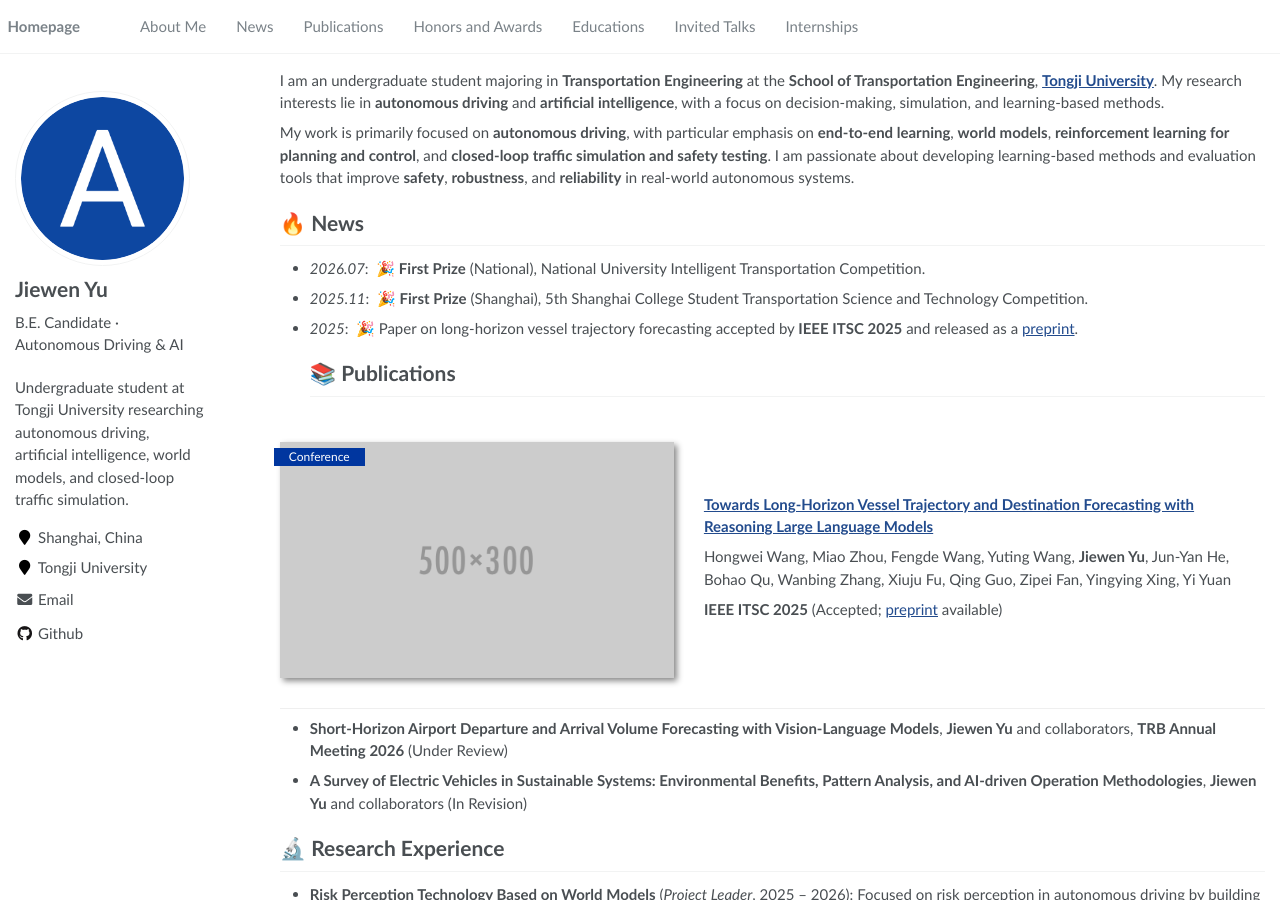
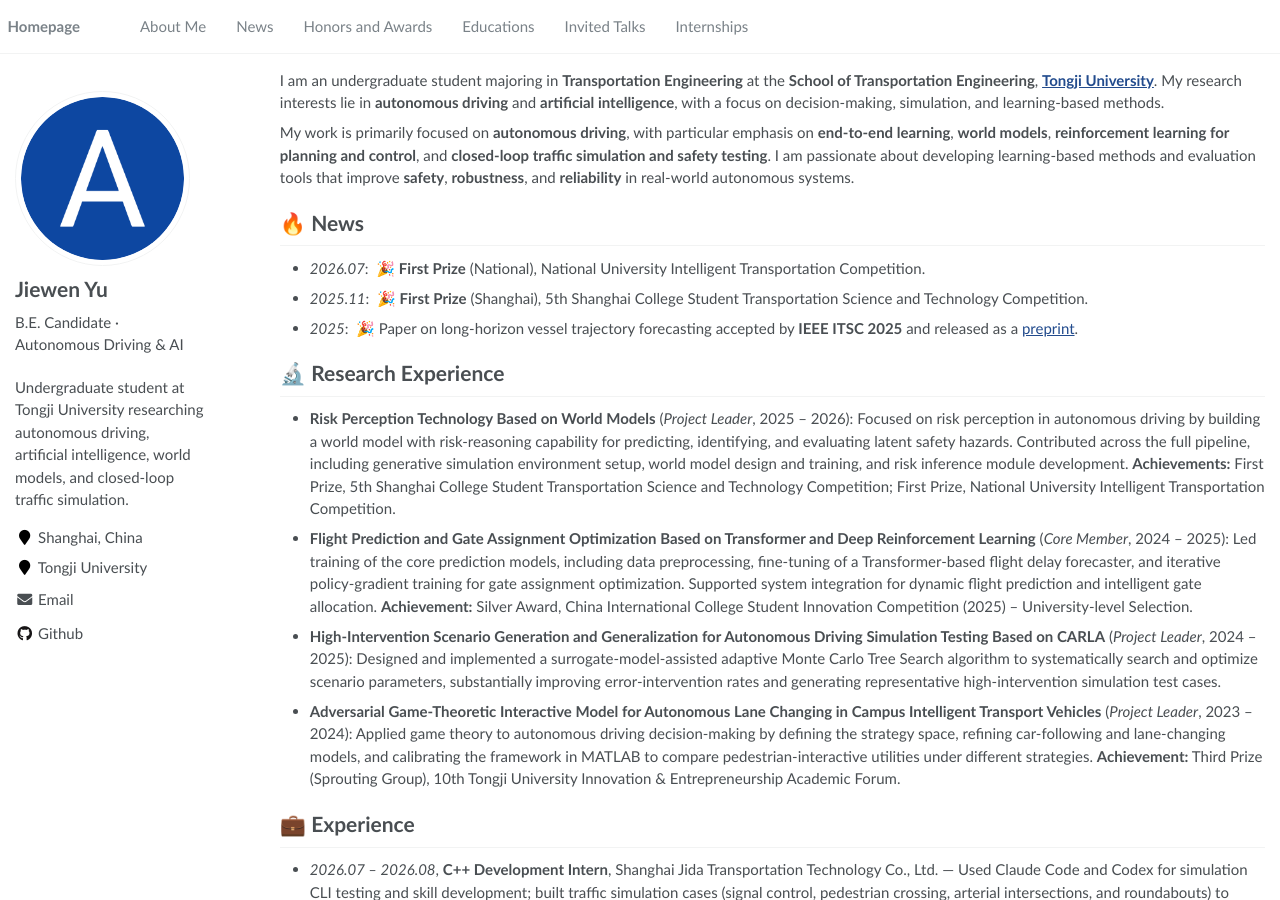
Before and after one commit to jieweny01/jieweny01.github.io, a Jekyll site: the page built from _pages/about.md, in a window 1280 px wide and 900 px high. Built offline with Jekyll 4.4.1, drawn with Linux system fonts in a browser that asks for light colours.

Commit message:
Remove publications section for now and update navigation.
Co-authored-by: Cursor <cursoragent@cursor.com>

```diff
--- a/_data/navigation.yml
+++ b/_data/navigation.yml
@@ -5,9 +5,6 @@ main:
 
   - title: "News"
     url: "/#-news"
-
-  - title: "Publications"
-    url: "/#-publications"
 
   - title: "Honors and Awards"
     url: "/#-honors-and-awards"
--- a/_pages/about.md
+++ b/_pages/about.md
@@ -18,21 +18,6 @@ My work is primarily focused on **autonomous driving**, with particular emphasis
 - *2026.07*: &nbsp;🎉 **First Prize** (National), National University Intelligent Transportation Competition.
 - *2025.11*: &nbsp;🎉 **First Prize** (Shanghai), 5th Shanghai College Student Transportation Science and Technology Competition.
 - *2025*: &nbsp;🎉 Paper on long-horizon vessel trajectory forecasting accepted by **IEEE ITSC 2025** and released as a [preprint](https://arxiv.org/abs/2606.08633).
-# 📚 Publications
-
-<div class='paper-box'><div class='paper-box-image'><div><div class="badge">Conference</div><img src='images/500x300.png' alt="paper thumbnail" width="100%"></div></div>
-<div class='paper-box-text' markdown="1">
-
-[**Towards Long-Horizon Vessel Trajectory and Destination Forecasting with Reasoning Large Language Models**](https://arxiv.org/abs/2606.08633)
-
-Hongwei Wang, Miao Zhou, Fengde Wang, Yuting Wang, **Jiewen Yu**, Jun-Yan He, Bohao Qu, Wanbing Zhang, Xiuju Fu, Qing Guo, Zipei Fan, Yingying Xing, Yi Yuan
-
-**IEEE ITSC 2025** (Accepted; [preprint](https://arxiv.org/abs/2606.08633) available)
-</div>
-</div>
-
-- **Short-Horizon Airport Departure and Arrival Volume Forecasting with Vision-Language Models**, **Jiewen Yu** and collaborators, **TRB Annual Meeting 2026** (Under Review)
-- **A Survey of Electric Vehicles in Sustainable Systems: Environmental Benefits, Pattern Analysis, and AI-driven Operation Methodologies**, **Jiewen Yu** and collaborators (In Revision)
 
 
 # 🔬 Research Experience
```
